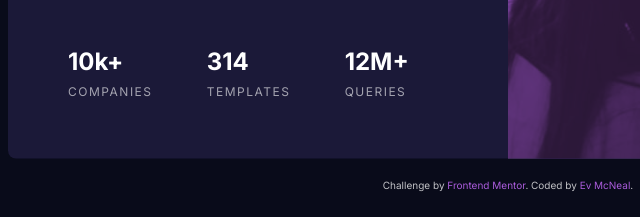
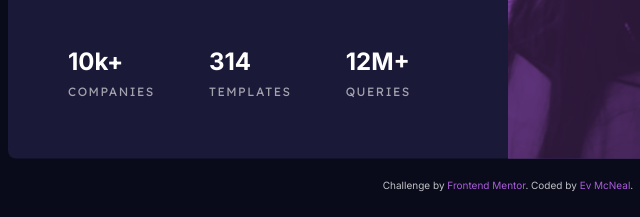
Before and after one commit to evdotjs/frontendmentor.io, a plain HTML site: page stats-preview-card-component/index.html in a window 1280 px wide. Shown: the part 433-650 px from the top of the page, 132-772 px from the left. Drawn offline with Linux system fonts and the light colour scheme.

Commit message:
add 'Lexend Deca' font to style.css

```diff
--- a/stats-preview-card-component/style.css
+++ b/stats-preview-card-component/style.css
@@ -92,6 +92,7 @@ main {
 }
 
 .stats__text {
+  font-family: 'Lexend Deca', 'Inter', sans-serif;
   font-size: 1.2rem;
   margin-bottom: 3rem;
   letter-spacing: 0.15rem;
@@ -99,6 +100,7 @@ main {
 }
 
 .stats__number {
+  font-family: 'Inter', sans-serif ;
   display: block;
   font-size: 2.4rem;
   font-weight: 700;
```
